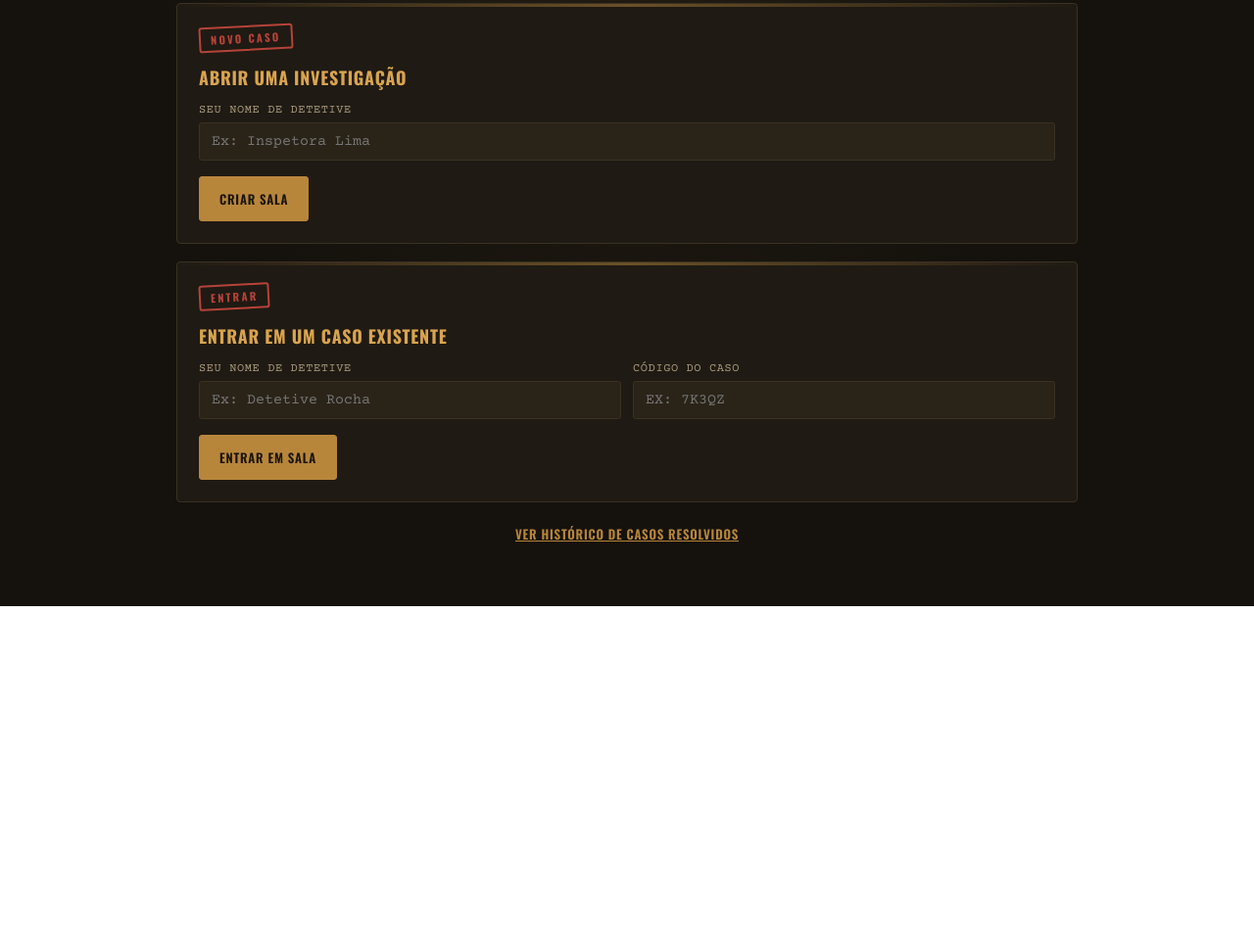
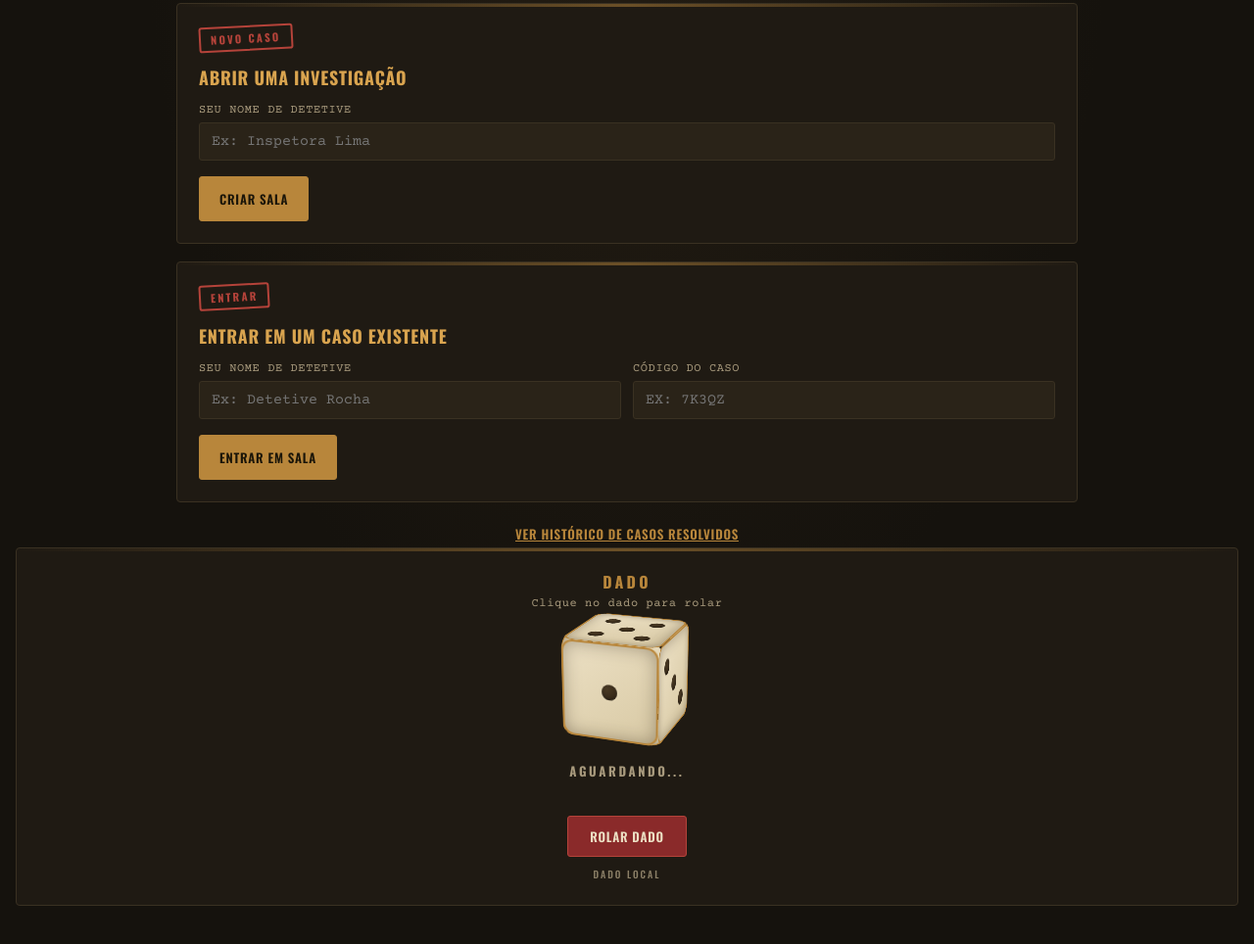
Before and after one commit to DanielSabidoX/detetive, a plain HTML site: page index.html in a window 1280 px wide. Shown: the part 182-1146 px from the top of the page at 98% size. Before the commit the page ends 801 px from the top, so only its background shows below. Drawn offline with nearby package versions, Linux system fonts and the light colour scheme.

Commit message:
adicionado dado virtual

```diff
--- /dev/null
+++ b/dice_v2.css
@@ -0,0 +1,105 @@
+/* ===== Dado Virtual — tema Caso Arquivado ===== */
+.dice-box{
+  background:var(--panel,#1f1a13);
+  border:1px solid var(--line,#3a3122);
+  border-radius:4px;
+  padding:22px;
+  margin-bottom:18px;
+  position:relative;
+  text-align:center;
+}
+.dice-box::before{
+  content:'';position:absolute;top:0;left:0;right:0;height:3px;
+  background:linear-gradient(90deg,transparent,var(--gold,#b8863b),transparent);
+  opacity:.5;
+}
+.dice-box h3{
+  font-family:'Oswald',sans-serif;font-size:16px;color:var(--gold,#b8863b);
+  letter-spacing:.2em;text-transform:uppercase;margin:0 0 4px;
+}
+.dice-box .dice-hint{
+  font-family:'Courier Prime',monospace;font-size:12px;color:var(--muted,#a89a7d);
+  margin:0 0 18px;letter-spacing:.05em;
+}
+
+.dice-stage{
+  perspective:900px;
+  width:120px;height:120px;
+  margin:0 auto 16px;
+  cursor:pointer;
+  user-select:none;
+}
+.dice{
+  position:relative;width:100px;height:100px;margin:10px;
+  transform-style:preserve-3d;
+  transition:transform 1.6s cubic-bezier(.２,.9,.25,1);
+  transition:transform 1.6s cubic-bezier(0.2,0.9,0.25,1);
+  transform:rotateX(-20deg) rotateY(-20deg);
+}
+.dice.rolling{
+  animation:dice-tumble .55s linear infinite;
+}
+@keyframes dice-tumble{
+  0%{transform:rotateX(0) rotateY(0) rotateZ(0);}
+  100%{transform:rotateX(360deg) rotateY(720deg) rotateZ(180deg);}
+}
+.dice-face{
+  position:absolute;width:100px;height:100px;
+  background:linear-gradient(145deg,var(--paper,#ece0c4),#d8c9a4);
+  border:2px solid var(--gold,#b8863b);
+  border-radius:12px;
+  box-shadow:inset 0 0 18px rgba(43,32,19,.35);
+  display:grid;
+  grid-template-columns:repeat(3,1fr);
+  grid-template-rows:repeat(3,1fr);
+  padding:12px;
+}
+.pip{
+  width:16px;height:16px;border-radius:50%;
+  background:radial-gradient(circle at 35% 30%,#4a3a24,var(--paper-ink,#2b2013));
+  box-shadow:inset 0 -1px 2px rgba(0,0,0,.5);
+  align-self:center;justify-self:center;
+}
+/* posições no grid 3x3 */
+.p-tl{grid-area:1/1}.p-tc{grid-area:1/2}.p-tr{grid-area:1/3}
+.p-ml{grid-area:2/1}.p-mc{grid-area:2/2}.p-mr{grid-area:2/3}
+.p-bl{grid-area:3/1}.p-bc{grid-area:3/2}.p-br{grid-area:3/3}
+
+.f1{transform:translateZ(50px)}
+.f2{transform:rotateY(180deg) translateZ(50px)}
+.f3{transform:rotateY(90deg) translateZ(50px)}
+.f4{transform:rotateY(-90deg) translateZ(50px)}
+.f5{transform:rotateX(90deg) translateZ(50px)}
+.f6{transform:rotateX(-90deg) translateZ(50px)}
+
+.dice-result{
+  font-family:'Oswald',sans-serif;font-weight:700;letter-spacing:.2em;
+  text-transform:uppercase;font-size:13px;color:var(--muted,#a89a7d);
+  min-height:22px;
+}
+.dice-result b{
+  color:var(--gold-bright,#d9a44f);font-size:22px;vertical-align:-2px;margin-left:6px;
+}
+.dice-btn{
+  font-family:'Oswald',sans-serif;font-weight:600;letter-spacing:.06em;
+  text-transform:uppercase;font-size:13px;
+  background:var(--red,#8a2a2a);color:var(--paper,#ece0c4);
+  border:1px solid var(--red-bright,#b5433a);
+  padding:10px 22px;border-radius:3px;cursor:pointer;margin-top:12px;
+  transition:background .15s ease,transform .1s ease;
+}
+.dice-btn:hover{background:var(--red-bright,#b5433a);}
+.dice-btn:active{transform:translateY(1px);}
+.dice-btn[disabled]{opacity:.5;cursor:not-allowed;}
+
+/* ===== v2: sincronização entre jogadores ===== */
+.dice-by{
+  font-family:'Courier Prime',monospace;font-size:12px;
+  color:var(--muted,#a89a7d);letter-spacing:.05em;min-height:18px;margin-top:4px;
+}
+.dice-sync{
+  display:inline-block;margin-top:10px;font-family:'Oswald',sans-serif;
+  font-size:10px;letter-spacing:.2em;text-transform:uppercase;
+  color:var(--muted,#a89a7d);opacity:.8;
+}
+.dice-sync.on{color:var(--ok,#5f8a52);}
--- /dev/null
+++ b/dice_v3.js
@@ -0,0 +1,163 @@
+/* ===== Dado Virtual v3 - sincronizado entre jogadores =====
+   Grava a rolagem DENTRO do documento da sala (rooms/{code}), reaproveitando
+   as regras do Firestore que o jogo ja usa. Assim nao e preciso liberar
+   nenhuma colecao nova. Independente do main.js. */
+(function(){
+  var SESSION_KEY = 'casoArquivado_session_v1';
+
+  var PIPS = {
+    1:['p-mc'],
+    2:['p-tl','p-br'],
+    3:['p-tl','p-mc','p-br'],
+    4:['p-tl','p-tr','p-bl','p-br'],
+    5:['p-tl','p-tr','p-mc','p-bl','p-br'],
+    6:['p-tl','p-tr','p-ml','p-mr','p-bl','p-br']
+  };
+  var FINAL = {
+    1:{x:0,y:0}, 2:{x:0,y:180}, 3:{x:0,y:-90},
+    4:{x:0,y:90}, 5:{x:-90,y:0}, 6:{x:90,y:0}
+  };
+
+  function faceHTML(n, cls){
+    var html = '<div class="dice-face '+cls+'">';
+    PIPS[n].forEach(function(p){ html += '<span class="pip '+p+'"></span>'; });
+    return html + '</div>';
+  }
+
+  function getSession(){
+    try{ return JSON.parse(localStorage.getItem(SESSION_KEY)) || null; }catch(e){ return null; }
+  }
+
+  window.mountDice = function(target){
+    var el = typeof target === 'string' ? document.querySelector(target) : target;
+    if(!el) return;
+
+    el.innerHTML =
+      '<h3>Dado</h3>' +
+      '<p class="dice-hint">Clique no dado para rolar</p>' +
+      '<div class="dice-stage"><div class="dice">' +
+        faceHTML(1,'f1')+faceHTML(2,'f2')+faceHTML(3,'f3')+
+        faceHTML(4,'f4')+faceHTML(5,'f5')+faceHTML(6,'f6') +
+      '</div></div>' +
+      '<div class="dice-result">Aguardando...</div>' +
+      '<div class="dice-by"></div>' +
+      '<button type="button" class="dice-btn">Rolar dado</button>' +
+      '<div><span class="dice-sync">Dado local</span></div>';
+
+    var stage  = el.querySelector('.dice-stage');
+    var dice   = el.querySelector('.dice');
+    var result = el.querySelector('.dice-result');
+    var byEl   = el.querySelector('.dice-by');
+    var btn    = el.querySelector('.dice-btn');
+    var syncEl = el.querySelector('.dice-sync');
+
+    var rolling = false, spins = 0;
+    var lastRollId = null;
+    var roomCode = null, unsub = null;
+
+    function setFace(value){
+      var f = FINAL[value] || FINAL[1];
+      dice.style.transition = 'none';
+      dice.style.transform = 'rotateX('+f.x+'deg) rotateY('+f.y+'deg)';
+    }
+
+    function animate(value, byName){
+      if(rolling) return;
+      rolling = true;
+      btn.disabled = true;
+      result.textContent = 'Rolando...';
+      byEl.textContent = byName ? (byName + ' esta rolando...') : '';
+
+      dice.style.transition = 'none';
+      dice.classList.add('rolling');
+
+      setTimeout(function(){
+        dice.classList.remove('rolling');
+        spins += 4;
+        var f = FINAL[value] || FINAL[1];
+        dice.style.transition = 'transform 1.4s cubic-bezier(0.15,0.85,0.25,1)';
+        dice.style.transform =
+          'rotateX(' + (f.x + spins*360) + 'deg) rotateY(' + (f.y + spins*360) + 'deg)';
+
+        setTimeout(function(){
+          result.innerHTML = 'Resultado <b>' + value + '</b>';
+          byEl.textContent = byName ? ('rolado por ' + byName) : '';
+          rolling = false;
+          btn.disabled = false;
+          if(typeof window.onDiceRoll === 'function') window.onDiceRoll(value, byName);
+        }, 1400);
+      }, 700);
+    }
+
+    function roll(){
+      if(rolling) return;
+      var value = Math.floor(Math.random()*6)+1;
+      var s = getSession();
+
+      if(!roomCode || typeof firebase === 'undefined' || typeof db === 'undefined'){
+        animate(value, null); // sem sala: dado puramente local
+        return;
+      }
+
+      var payload = {
+        diceValue: value,
+        diceRollId: Date.now() + '-' + Math.random().toString(36).slice(2,8),
+        diceBy: (s && s.name) ? s.name : 'Alguem',
+        diceAt: Date.now()
+      };
+
+      // O snapshot dispara a animacao para todos, inclusive para quem rolou.
+      db.collection('rooms').doc(roomCode).update(payload).catch(function(err){
+        console.warn('[dado] falha ao gravar a rolagem na sala:', err && err.code, err && err.message);
+        syncEl.textContent = 'Sem permissao - dado local';
+        syncEl.classList.remove('on');
+        animate(value, null);
+      });
+    }
+
+    function listen(code){
+      if(unsub){ unsub(); unsub = null; }
+      roomCode = code;
+      lastRollId = null;
+      if(!code || typeof db === 'undefined'){
+        syncEl.textContent = 'Dado local';
+        syncEl.classList.remove('on');
+        return;
+      }
+      syncEl.textContent = 'Sincronizado - sala ' + code;
+      syncEl.classList.add('on');
+
+      var first = true;
+      unsub = db.collection('rooms').doc(code).onSnapshot(function(snap){
+        var d = snap.exists ? snap.data() : null;
+        if(!d || !d.diceRollId){ first = false; return; }
+        if(d.diceRollId === lastRollId) return;
+        lastRollId = d.diceRollId;
+
+        if(first){
+          first = false;
+          setFace(d.diceValue);
+          result.innerHTML = 'Resultado <b>' + d.diceValue + '</b>';
+          byEl.textContent = d.diceBy ? ('rolado por ' + d.diceBy) : '';
+          return;
+        }
+        animate(d.diceValue, d.diceBy);
+      }, function(err){
+        console.warn('[dado] falha ao ouvir a sala:', err && err.code, err && err.message);
+        syncEl.textContent = 'Dado local';
+        syncEl.classList.remove('on');
+      });
+    }
+
+    function checkSession(){
+      var s = getSession();
+      var code = s && s.code ? s.code : null;
+      if(code !== roomCode) listen(code);
+    }
+    checkSession();
+    setInterval(checkSession, 1000);
+
+    stage.addEventListener('click', roll);
+    btn.addEventListener('click', roll);
+  };
+})();
--- a/index.html
+++ b/index.html
@@ -7,13 +7,19 @@
 <link rel="preconnect" href="https://fonts.googleapis.com">
 <link href="https://fonts.googleapis.com/css2?family=Oswald:wght@500;600;700&family=Courier+Prime:wght@400;700&display=swap" rel="stylesheet">
 <link rel="stylesheet" href="style.css">
+<link rel="stylesheet" href="dice_v2.css">
 </head>
 <body>
 <div class="wrap" id="app"></div>
+
+<div class="dice-box" id="dado"></div>
 
 <script src="https://www.gstatic.com/firebasejs/10.12.2/firebase-app-compat.js"></script>
 <script src="https://www.gstatic.com/firebasejs/10.12.2/firebase-firestore-compat.js"></script>
 <script src="firebase-config.js"></script>
 <script src="main.js"></script>
+<script src="dice_v3.js"></script>
+<script>mountDice('#dado');</script>
+
 </body>
 </html>
```
Also changed, not shown: README.md.
